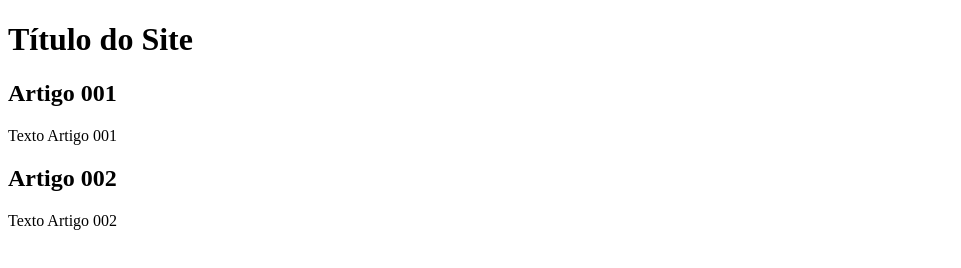
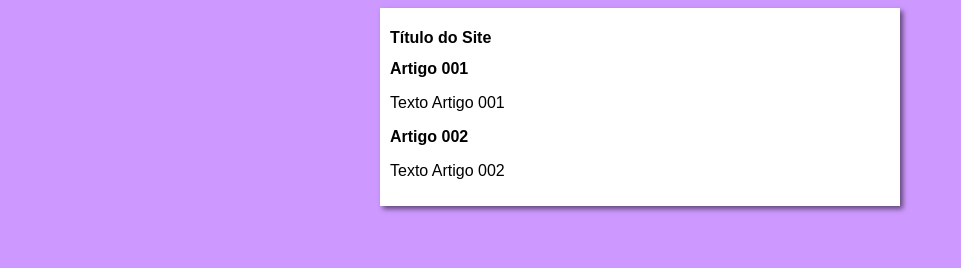
Before and after one commit to stacklu/Projeto-site, a plain HTML site: page index.html in a window 1280 px wide. Shown: the whole page, without its empty margins (0-961 px from the left). Drawn offline with Linux system fonts and the light colour scheme.

Commit message:
iniciei o design

```diff
--- a/index.html
+++ b/index.html
@@ -4,6 +4,7 @@
     <meta charset="UTF-8">
     <meta name="viewport" content="width=device-width, initial-scale=1.0">
     <title>Titulo do Site</title>
+    <link rel="stylesheet" href="style.css">
 </head>
 <body>
     <main>
--- /dev/null
+++ b/style.css
@@ -0,0 +1,16 @@
+* {
+    font-family: Arial, Helvetica, sans-serif;
+    font-size: 16px;
+}
+
+body {
+    background-color: rgb(205, 152, 255);
+}
+
+main {
+    background-color: white;
+    width: 500px;
+    margin: auto;
+    padding: 10px;
+    box-shadow: 3px 3px 5px rgba(0, 0, 0, 0.527);
+}
```
